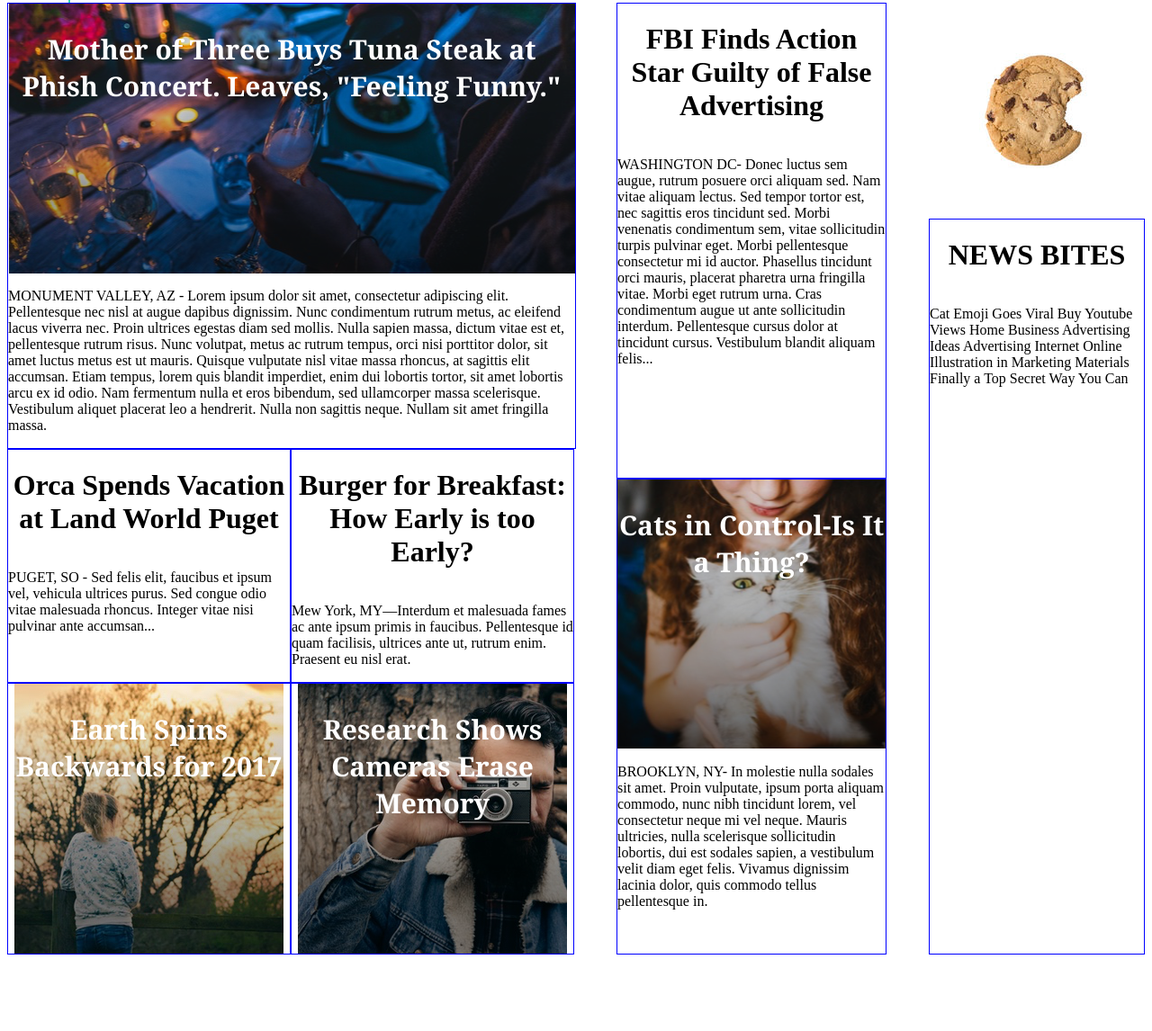
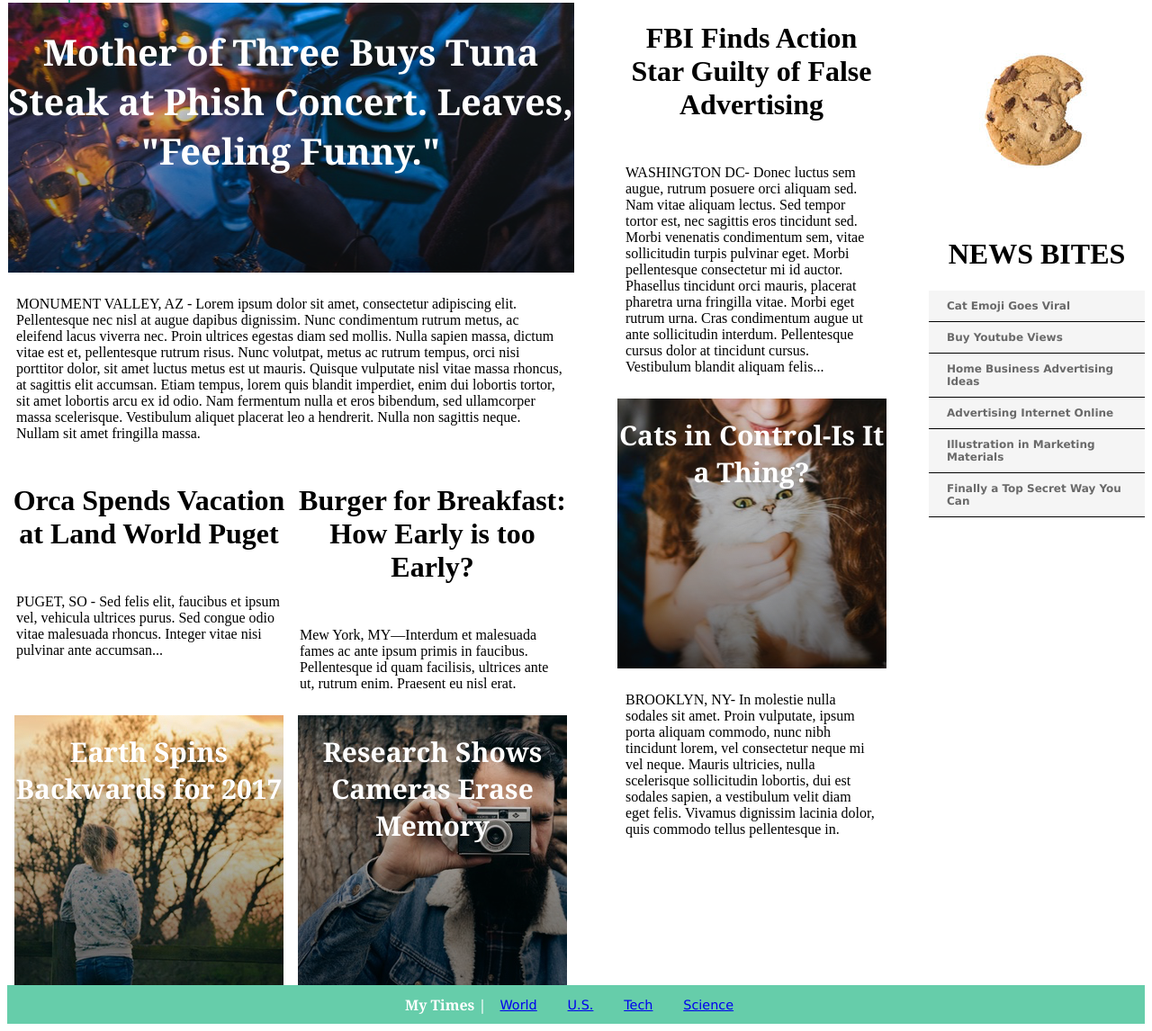
Before and after one commit to jlegar/mytimes, a plain HTML site: page index.html in a window 1280 px wide. Shown: the part 65-1211 px from the top of the page at 90% size. Before the commit the page ends 1134 px from the top, so only its background shows below. Drawn offline with Linux system fonts and the light colour scheme.

Commit message:
finish exercise.

```diff
--- a/index.html
+++ b/index.html
@@ -6,52 +6,57 @@
     <link rel="stylesheet" href="./resources/CSS/style.css">
   </head>
   <body>
+
     <header>
       <div id="logo">
         <img src="./resources/images/img-myt-logo.jpg" alt="MyTimes Logo">
         <span>My Times</span>
       </div>
       <nav>
-        <span>World</span><span>U.S.</span><span>Tech</span><span>Science</span>
+        <a href="#">World</a>
+        <a href="#">U.S.</a>
+        <a href="#">Tech</a>
+        <a href="#">Science</a>
       </nav>
     </header>
+
     <main>
 
       <div class="column large">
-        <div class="titular">
+        <div class="story">
           <div class="recuadrado r1">
-            <p>Mother of Three Buys Tuna Steak at Phish Concert. Leaves, "Feeling Funny."</p>
+            <h1 id="special_header">Mother of Three Buys Tuna Steak at Phish Concert. Leaves, "Feeling Funny."</h1>
           </div>
           <p>MONUMENT VALLEY, AZ - Lorem ipsum dolor sit amet, consectetur adipiscing elit. Pellentesque nec nisl at augue dapibus dignissim. Nunc condimentum rutrum metus, ac eleifend lacus viverra nec. Proin ultrices egestas diam sed mollis. Nulla sapien massa, dictum vitae est et, pellentesque rutrum risus. Nunc volutpat, metus ac rutrum tempus, orci nisi porttitor dolor, sit amet luctus metus est ut mauris. Quisque vulputate nisl vitae massa rhoncus, at sagittis elit accumsan. Etiam tempus, lorem quis blandit imperdiet, enim dui lobortis tortor, sit amet lobortis arcu ex id odio. Nam fermentum nulla et eros bibendum, sed ullamcorper massa scelerisque. Vestibulum aliquet placerat leo a hendrerit. Nulla non sagittis neque. Nullam sit amet fringilla massa.</p>
         </div>
-        <div class="titular">
+        <div class="story">
           <h1>Orca Spends Vacation at Land World Puget</h1>
           <p>PUGET, SO - Sed felis elit, faucibus et ipsum vel, vehicula ultrices purus. Sed congue odio vitae malesuada rhoncus. Integer vitae nisi pulvinar ante accumsan...</p>
         </div>
-        <div class="titular">
+        <div class="story">
           <h1>Burger for Breakfast: How Early is too Early?</h1>
           <p>Mew York, MY—Interdum et malesuada fames ac ante ipsum primis in faucibus. Pellentesque id quam facilisis, ultrices ante ut, rutrum enim. Praesent eu nisl erat.</p>
         </div>
-        <div class="titular">
+        <div class="story">
           <div class="recuadrado r2">
-            <p>Earth Spins Backwards for 2017</p>
+            <h1>Earth Spins Backwards for 2017</h1>
           </div>
         </div>
-        <div class="titular">
+        <div class="story">
           <div class="recuadrado r3">
-            <p>Research Shows Cameras Erase Memory</p>
+            <h1>Research Shows Cameras Erase Memory</h1>
           </div>
         </div>
       </div>
 
       <div class="column medium">
-        <div class="titular">
+        <div class="story">
           <h1>FBI Finds Action Star Guilty of False Advertising</h1>
           <p>WASHINGTON DC- Donec luctus sem augue, rutrum posuere orci aliquam sed. Nam vitae aliquam lectus. Sed tempor tortor est, nec sagittis eros tincidunt sed. Morbi venenatis condimentum sem, vitae sollicitudin turpis pulvinar eget. Morbi pellentesque consectetur mi id auctor. Phasellus tincidunt orci mauris, placerat pharetra urna fringilla vitae. Morbi eget rutrum urna. Cras condimentum augue ut ante sollicitudin interdum. Pellentesque cursus dolor at tincidunt cursus. Vestibulum blandit aliquam felis...</p>
         </div>
-        <div class="titular">
+        <div class="story">
           <div class="recuadrado r4">
-            <p>Cats in Control-Is It a Thing?</p>
+            <h1>Cats in Control-Is It a Thing?</h1>
           </div>
           <p>BROOKLYN, NY- In molestie nulla sodales sit amet. Proin vulputate, ipsum porta aliquam commodo, nunc nibh tincidunt lorem, vel consectetur neque mi vel neque. Mauris ultricies, nulla scelerisque sollicitudin lobortis, dui est sodales sapien, a vestibulum velit diam eget felis. Vivamus dignissim lacinia dolor, quis commodo tellus pellentesque in.</p>
         </div>
@@ -59,12 +64,29 @@
 
       <div class="column small">
         <img src="./resources/images/img-news-bite.png" alt="News bite image">
-        <div class="titular">
+        <div class="story">
           <h1>NEWS BITES</h1>
-          <p>Cat Emoji Goes Viral Buy Youtube Views Home Business Advertising Ideas Advertising Internet Online Illustration in Marketing Materials Finally a Top Secret Way You Can</p>
+          <ul>
+            <li>Cat Emoji Goes Viral</li>
+            <li>Buy Youtube Views</li>
+            <li>Home Business Advertising Ideas</li>
+            <li>Advertising Internet Online</li>
+            <li>Illustration in Marketing Materials</li>
+            <li>Finally a Top Secret Way You Can</li>
+          </ul>
         </div>
       </div>
 
     </main>
+
+    <footer>
+      <h1>My Times   |</h1>
+      <nav>
+        <a href="#">World</a>
+        <a href="#">U.S.</a>
+        <a href="#">Tech</a>
+        <a href="#">Science</a>
+      </nav>
+    </footer>
   </body>
 </html>
--- a/resources/CSS/style.css
+++ b/resources/CSS/style.css
@@ -12,24 +12,48 @@ main {
   justify-content: space-between;
 }
 
-#logo {
-  color: MediumAquamarine;
+footer {
   display: flex;
   align-items: center;
+  justify-content: center;
+  background-color: MediumAquamarine;
+  margin: auto;
+  font-family: Verdana;
+  font-size: 12px;
+}
+
+footer h1 {
+  font-family: Georgia;
+  font-size: 16px;
+  font-weight: bold;
+  color: white;
+}
+
+nav a {
+  padding: 0 15px;
+  font-size: 0.9rem;
+}
+
+img {
+  flex: 0 0 auto;
+  object-fit: scale-down;
 }
 
 .recuadrado {
   flex: 0 0 auto;
   align-items: flex-start;
   justify-content: space-between;
+  background-repeat: no-repeat;
+  background-position: center;
+  background-size: contain;
+  height: 300px;
+}
+
+.recuadrado h1 {
   font-family: Georgia;
   font-weight: bold;
   font-size: 30px;
   color: white;
-  background-repeat: no-repeat;
-  background-position: center;
-  background-size: contain;
-  height: 300px;
 }
 
 .recuadrado.r1 {
@@ -49,13 +73,10 @@ main {
   background-image: url('../images/img-story-1.png');
 }
 
-.recuadrado p {
-  text-align: center;
-}
-
 .column {
   display: flex;
   flex-direction: column;
+  justify-content: space-between;
 }
 
 .column.large {
@@ -65,30 +86,53 @@ main {
 
 .column.medium {
   width: 300px;
+  flex-flow: row wrap;
+  align-content: flex-start;
 }
 
 .column.small {
   width: 240px;
+  flex-flow: row wrap;
+  align-content: flex-start;
+  font-size: 16px;
+  font-weight: bold;
 }
 
-.titular {
+.column.small ul {
+  background-color: WhiteSmoke;
+  font-family: Verdana;
+  font-size: 12px;
+  color: DimGray;
+  list-style-type: none;
+  padding: 0;
+  margin: 0;
+}
+
+.column.small ul li {
+  border-bottom: 1px solid black;
+  padding: 10px 20px;
+}
+
+.story {
   flex: 1 1 300px;
-  border: 1px solid blue;
   display: flex;
   flex-direction: column;
 }
 
-.titular h1 {
+.story h1 {
   text-align: center;
 }
 
-.prueba {
-  display: inline-flex;
-  flex-direction: column;
-  justify-content: space-between;
+.story p {
+  padding: 10px;
 }
 
-img {
-  flex: 0 0 auto;
-  object-fit: scale-down;
+#special_header {
+  font-size: 40px;
 }
+
+#logo {
+  color: MediumAquamarine;
+  display: flex;
+  align-items: center;
+}
```
